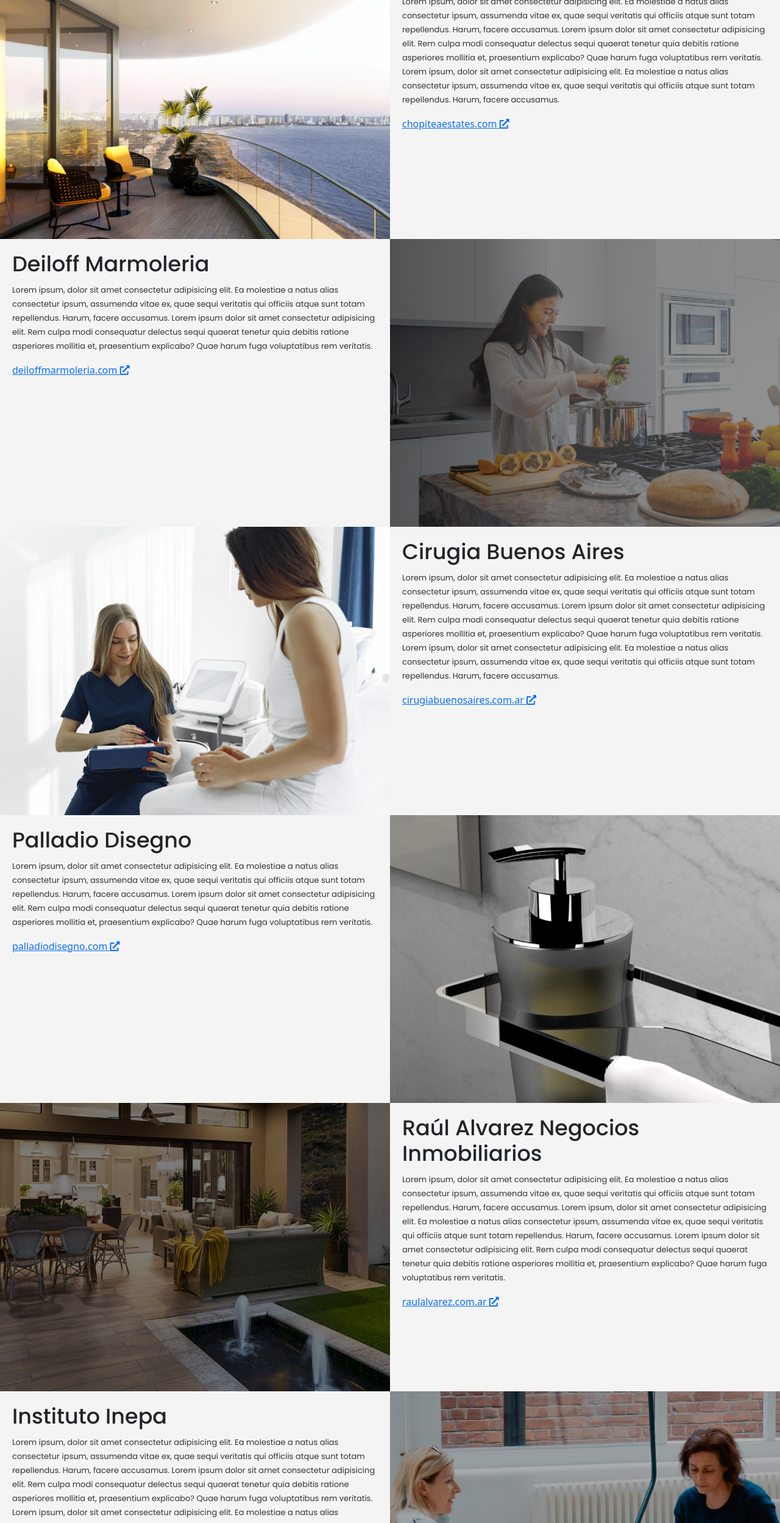
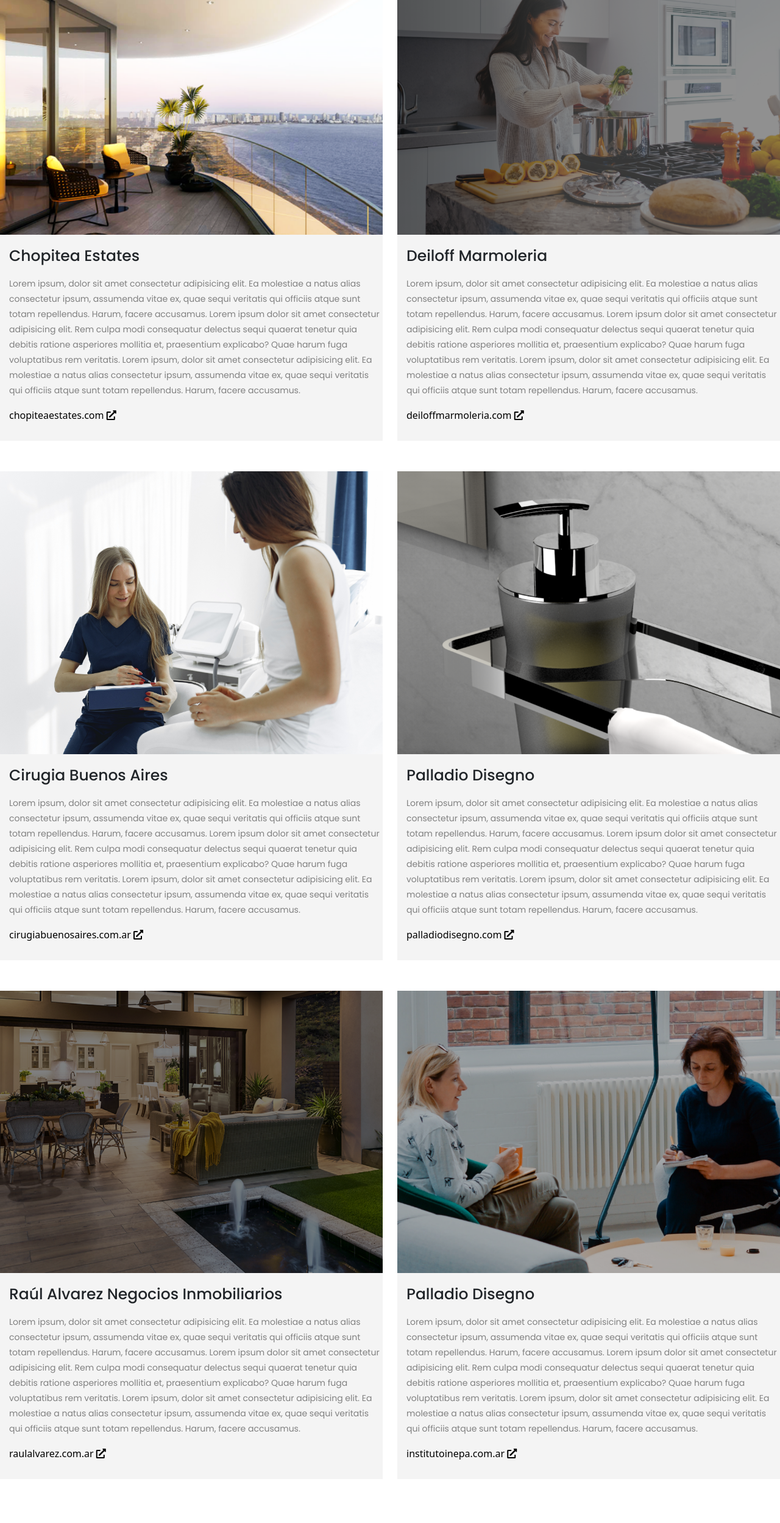
Before and after one commit to FerBayley/weblosofydigital, a plain HTML site: page trabajos-realizados.html in a window 1280 px wide. Shown: the part 302-2800 px from the top of the page at 61% size. Drawn offline with nearby package versions, Linux system fonts and the light colour scheme.

Commit message:
Mas correcciones para el responsive

```diff
--- a/assets/css/main.css
+++ b/assets/css/main.css
@@ -17,9 +17,9 @@
 }
 .subcopy h2 {
     font-family: 'Poppins', sans-serif;
-    font-size: 16px;
+    font-size: 23px;
     padding: 0 0 10px 0;
-    line-height: 20px;
+    line-height: 30px;
     font-weight: 400;
 }
 .hero {
@@ -474,8 +474,197 @@
     color: #333;
     line-height: 23px;
 }
+.trabajos {
+    height: auto;
+    padding: 50px 0 70px 0;
+}
+.chopitea {
+    background-color: #F4F4F4;
+    margin-bottom: 50px;
+    padding-bottom: 30px;
+}
+.chopitea img {
+    height: auto;
+    width: 100%;
+}
+.chopitea h2 {
+    font-size: 25px;
+    padding: 20px 0 0 15px;
+    font-family: 'Poppins', sans-serif;
+}
+.chopitea p {
+    font-size: 14px;
+    padding: 10px 0 0 15px;
+    color: grey;
+    font-family: 'Poppins', sans-serif;
+    line-height: 25px;
+}
+.chopitea a {
+    padding: 0 0 0 15px;
+    color: black;
+    text-decoration: none;
+}
+.chopitea a:hover {
+    text-decoration: underline;
+}
 
+.cba {
+    background-color: #F4F4F4;
+    margin-bottom: 50px;
+    padding-bottom: 30px;
+}
+.cba img {
+    height: auto;
+    width: 100%;
+}
+.cba h2 {
+    font-size: 25px;
+    padding: 20px 0 0 15px;
+    font-family: 'Poppins', sans-serif;
+}
+.cba p {
+    font-size: 14px;
+    padding: 10px 0 0 15px;
+    color: grey;
+    font-family: 'Poppins', sans-serif;
+    line-height: 25px;
+}
+.cba a {
+    padding: 0 0 0 15px;
+    color: black;
+    text-decoration: none;
+}
+.cba a:hover {
+    text-decoration: underline;
+}
 
+.raulAlvarez {
+    background-color: #F4F4F4;
+    margin-bottom: 50px;
+    padding-bottom: 30px;
+}
+.raulAlvarez img {
+    height: auto;
+    width: 100%;
+}
+.raulAlvarez h2 {
+    font-size: 25px;
+    padding: 20px 0 0 15px;
+    font-family: 'Poppins', sans-serif;
+}
+.raulAlvarez p {
+    font-size: 14px;
+    padding: 10px 0 0 15px;
+    color: grey;
+    font-family: 'Poppins', sans-serif;
+    line-height: 25px;
+}
+.raulAlvarez a {
+    padding: 0 0 0 15px;
+    color: black;
+    text-decoration: none;
+}
+.raulAlvarez a:hover {
+    text-decoration: underline;
+}
+
+.deiloff {
+    background-color: #F4F4F4;
+    margin-bottom: 50px;
+    padding-bottom: 30px;
+}
+.deiloff img {
+    height: auto;
+    width: 100%;
+}
+.deiloff h2 {
+    font-size: 25px;
+    padding: 20px 0 0 15px;
+    font-family: 'Poppins', sans-serif;
+}
+.deiloff p {
+    font-size: 14px;
+    padding: 10px 0 0 15px;
+    color: grey;
+    font-family: 'Poppins', sans-serif;
+    line-height: 25px;
+}
+.deiloff a {
+    padding: 0 0 0 15px;
+    color: black;
+    text-decoration: none;
+}
+.deiloff a:hover {
+    text-decoration: underline;
+}
+
+.palladio {
+    background-color: #F4F4F4;
+    margin-bottom: 50px;
+    padding-bottom: 30px;
+}
+.palladio img {
+    height: auto;
+    width: 100%;
+}
+.palladio h2 {
+    font-size: 25px;
+    padding: 20px 0 0 15px;
+    font-family: 'Poppins', sans-serif;
+}
+.palladio p {
+    font-size: 14px;
+    padding: 10px 0 0 15px;
+    color: grey;
+    font-family: 'Poppins', sans-serif;
+    line-height: 25px;
+}
+.palladio a {
+    padding: 0 0 0 15px;
+    color: black;
+    text-decoration: none;
+}
+.palladio a:hover {
+    text-decoration: underline;
+}
+
+.inepa {
+    background-color: #F4F4F4;
+    margin-bottom: 50px;
+    padding-bottom: 30px;
+}
+.inepa img {
+    height: auto;
+    width: 100%;
+}
+.inepa h2 {
+    font-size: 25px;
+    padding: 20px 0 0 15px;
+    font-family: 'Poppins', sans-serif;
+}
+.inepa p {
+    font-size: 14px;
+    padding: 10px 0 0 15px;
+    color: grey;
+    font-family: 'Poppins', sans-serif;
+    line-height: 25px;
+}
+.inepa a {
+    padding: 0 0 0 15px;
+    color: black;
+    text-decoration: none;
+}
+.inepa a:hover {
+    text-decoration: underline;
+}
+.navbar-toggler {
+    border: none;
+}
+.collapse {
+    height: auto;
+    padding-top: 30px;
+    line-height: 30px;
+}
 
 /*
 
@@ -559,7 +748,33 @@
     .imgForm img {
         height: auto;
         width: 100%;
-     }
+    }
+    .queHacemos {
+        width: auto;
+        margin: 0;
+        padding: 0;
+    }
+    .queHacemos h2 {
+        margin: 0;
+        padding: 0;
+    }
+    .queHacemos p {
+        margin: 0;
+        padding: 0;
+    }
+    .queHacemos h3 {
+        margin: 10px 0 0 0;
+        padding: 0;
+        font-size: 22px;
+        line-height: 30px;
+    }
+    .gris {
+        background-color: #F0F0F0;
+    }
+    .empezaAvenderOnline h2 {
+        margin: 0;
+        padding: 0;
+    }
 }
 
 @media (min-width: 375px) {}
@@ -644,6 +859,30 @@
     .clientes {
         padding: 50px 0 100px 0;
     }
+    .queHacemos p {
+        padding: 0 0 60px 0;
+    }
+    .empezaAvenderOnline {
+        padding-top: 130px;
+    }
+    .empezaAvenderOnline h2 {
+        padding-bottom: 20px;
+    }
+    .posicionaTuNegocio {
+        padding-top: 130px;
+    }
+    .posicionaTuNegocio  h2{
+        padding-bottom: 20px;
+    }
+    .soporteTecnico h2 {
+        padding-bottom: 20px;
+    }
+    .cards h2 {
+        font-size: 90px;
+    }
+    .soporteTecnico h2 {
+        padding-top: 250px;
+    }
 }
 
 @media (min-width: 2560px) {}
--- a/trabajos-realizados.html
+++ b/trabajos-realizados.html
@@ -22,7 +22,7 @@
         <div class="container">
           <a class="navbar-brand" href="#"><img src="assets/images/logo.png" alt=""></a>
           <button class="navbar-toggler" type="button" data-bs-toggle="collapse" data-bs-target="#navbarSupportedContent" aria-controls="navbarSupportedContent" aria-expanded="false" aria-label="Toggle navigation">
-            <span class="navbar-toggler-icon"></span>
+            <i class="fas fa-ellipsis-v"></i>
           </button>
           <div class="collapse navbar-collapse" id="navbarSupportedContent">
             <ul class="navbar-nav ms-auto mb-2 mb-lg-0">
@@ -63,16 +63,15 @@
 
 
 
-<!-- Trabajos realizados -->
-<section class="trabajosRealizados">
-    <div class="container-fluid">
-        <div class="row mt-5">
+    <!-- TRABAJOS REALIZADOS -->
+    <section class="trabajos">
+        <div class="contaomer-fluid">
+            <div class="row">
+                <div class="col-12 col-md-6">
                     <!-- Chopitea -->
-            <div class="col-12 col-md-7 colImagenMax">
+                    <div class="chopitea">
                       <img src="assets/images/hero-chopitea.png" alt="Chopitea state">
-            </div>
-            <div class="col-12 col-md-5 textoPortfolio">
-                <h3>Chopitea Estates</h3>
+                      <h2>Chopitea Estates</h2>
                       <p>
                         Lorem ipsum, dolor sit amet consectetur adipisicing elit. Ea molestiae a natus alias consectetur ipsum, assumenda vitae ex, quae sequi veritatis qui
                         officiis atque sunt totam repellendus. Harum, facere accusamus.
@@ -85,30 +84,10 @@
                     </div>
                     <!-- /Chopitea -->
 
-
-            <!-- Deiloff -->
-            <div class="col-12 col-md-5 textoPortfolio">
-                <h3>Deiloff Marmoleria</h3>
-                <p>
-                    Lorem ipsum, dolor sit amet consectetur adipisicing elit. Ea molestiae a natus alias consectetur ipsum, assumenda vitae ex, quae sequi veritatis qui
-                    officiis atque sunt totam repellendus. Harum, facere accusamus.
-                    Lorem ipsum dolor sit amet consectetur adipisicing elit. Rem culpa modi consequatur delectus sequi quaerat tenetur quia debitis ratione asperiores mollitia
-                    et, praesentium explicabo? Quae harum fuga voluptatibus rem veritatis.
-                </p>
-                <a href="">deiloffmarmoleria.com <i class="fas fa-external-link-alt"></i></a>
-            </div>
-            <div class="col-12 col-md-7 colImagenMax">
-                <img src="assets/images/hero-deiloff.png" alt="Deiloff Narmoleria">
-            </div>
-            <!-- /Deiloff -->
-
-
                     <!-- CBA -->
-            <div class="col-12 col-md-7 colImagenMax">
+                    <div class="cba">
                        <img src="assets/images/hero-cba.png" alt="Cirugia Bs.As">
-            </div>
-            <div class="col-12 col-md-5 textoPortfolio">
-                <h3>Cirugia Buenos Aires</h3>
+                       <h2>Cirugia Buenos Aires</h2>
                        <p>
                           Lorem ipsum, dolor sit amet consectetur adipisicing elit. Ea molestiae a natus alias consectetur ipsum, assumenda vitae ex, quae sequi veritatis qui
                           officiis atque sunt totam repellendus. Harum, facere accusamus.
@@ -121,47 +100,60 @@
                     </div>
                     <!-- /CBA -->
 
-
-
-            <!-- Palladio -->
-            <div class="col-12 col-md-5 textoPortfolio">
-                <h3>Palladio Disegno</h3>
+                    <!-- Raul Alvarez -->
+                    <div class="raulAlvarez">
+                       <img src="assets/images/hero-raul.png" alt="Raúl Alvarez">
+                       <h2>Raúl Alvarez Negocios Inmobiliarios</h2>
                        <p>
                            Lorem ipsum, dolor sit amet consectetur adipisicing elit. Ea molestiae a natus alias consectetur ipsum, assumenda vitae ex, quae sequi veritatis qui
                            officiis atque sunt totam repellendus. Harum, facere accusamus.
                            Lorem ipsum dolor sit amet consectetur adipisicing elit. Rem culpa modi consequatur delectus sequi quaerat tenetur quia debitis ratione asperiores mollitia
                            et, praesentium explicabo? Quae harum fuga voluptatibus rem veritatis.
-                </p>
-                <a href="">palladiodisegno.com <i class="fas fa-external-link-alt"></i></a>
-            </div>
-            <div class="col-12 col-md-7 colImagenMax">
-                <img src="assets/images/hero-palladio.png" alt="Palladio">
-            </div>
-            <!-- /Palladio -->
-
-
-            <!-- CBA -->
-            <div class="col-12 col-md-7 colImagenMax">
-                <img src="assets/images/hero-raul.png" alt="Raúl Alvarez">
-            </div>
-            <div class="col-12 col-md-5 textoPortfolio">
-                <h3>Raúl Alvarez Negocios Inmobiliarios</h3>
-                <p>
                            Lorem ipsum, dolor sit amet consectetur adipisicing elit. Ea molestiae a natus alias consectetur ipsum, assumenda vitae ex, quae sequi veritatis qui
                            officiis atque sunt totam repellendus. Harum, facere accusamus.
+                        </p>
+                        <a href="">raulalvarez.com.ar <i class="fas fa-external-link-alt"></i></a>
+                    </div>
+                    <!-- /Raul Alvarez -->
+                </div>
+
+                <div class="col-12 col-md-6">
+                    <!-- Deiloff -->
+                    <div class="deiloff">
+                       <img src="assets/images/hero-deiloff.png" alt="Deiloff Narmoleria">
+                       <h2>Deiloff Marmoleria</h2>
+                       <p>
                           Lorem ipsum, dolor sit amet consectetur adipisicing elit. Ea molestiae a natus alias consectetur ipsum, assumenda vitae ex, quae sequi veritatis qui
                           officiis atque sunt totam repellendus. Harum, facere accusamus.
                           Lorem ipsum dolor sit amet consectetur adipisicing elit. Rem culpa modi consequatur delectus sequi quaerat tenetur quia debitis ratione asperiores mollitia
                           et, praesentium explicabo? Quae harum fuga voluptatibus rem veritatis.
+                          Lorem ipsum, dolor sit amet consectetur adipisicing elit. Ea molestiae a natus alias consectetur ipsum, assumenda vitae ex, quae sequi veritatis qui
+                          officiis atque sunt totam repellendus. Harum, facere accusamus.
                         </p>
-                <a href="">raulalvarez.com.ar <i class="fas fa-external-link-alt"></i></a>
+                        <a href="">deiloffmarmoleria.com <i class="fas fa-external-link-alt"></i></a>
                     </div>
-            <!-- /CBA -->
-
+                    <!-- /Deiloff -->
 
                     <!-- Palladio -->
-            <div class="col-12 col-md-5 textoPortfolio">
-                <h3>Instituto Inepa</h3>
+                    <div class="palladio">
+                       <img src="assets/images/hero-palladio.png" alt="Palladio">
+                       <h2>Palladio Disegno</h2>
+                       <p>
+                          Lorem ipsum, dolor sit amet consectetur adipisicing elit. Ea molestiae a natus alias consectetur ipsum, assumenda vitae ex, quae sequi veritatis qui
+                          officiis atque sunt totam repellendus. Harum, facere accusamus.
+                          Lorem ipsum dolor sit amet consectetur adipisicing elit. Rem culpa modi consequatur delectus sequi quaerat tenetur quia debitis ratione asperiores mollitia
+                          et, praesentium explicabo? Quae harum fuga voluptatibus rem veritatis.
+                          Lorem ipsum, dolor sit amet consectetur adipisicing elit. Ea molestiae a natus alias consectetur ipsum, assumenda vitae ex, quae sequi veritatis qui
+                          officiis atque sunt totam repellendus. Harum, facere accusamus.
+                        </p>
+                        <a href="">palladiodisegno.com <i class="fas fa-external-link-alt"></i></a>
+                    </div>
+                    <!-- /Palladio -->
+
+                    <!-- Inepa -->
+                    <div class="inepa">
+                       <img src="assets/images/hero-inepa.png" alt="Inepa">
+                       <h2>Palladio Disegno</h2>
                        <p>
                           Lorem ipsum, dolor sit amet consectetur adipisicing elit. Ea molestiae a natus alias consectetur ipsum, assumenda vitae ex, quae sequi veritatis qui
                           officiis atque sunt totam repellendus. Harum, facere accusamus.
@@ -172,34 +164,13 @@
                         </p>
                         <a href="">institutoinepa.com.ar <i class="fas fa-external-link-alt"></i></a>
                     </div>
-            <div class="col-12 col-md-7 colImagenMax">
-                <img src="assets/images/hero-inepa.png" alt="Inepa">
+                    <!-- /Inepa -->
                 </div>
-            <!-- /Palladio -->
-
-
-
-            <!-- CBA -->
-            <div class="col-12 col-md-7 colImagenMax">
-                <img src="assets/images/hero-baigorria.png" alt="Dra. Baigorria">
-            </div>
-            <div class="col-12 col-md-5 textoPortfolio">
-                <h3>Dra. Baigorria</h3>
-                <p>
-                    Lorem ipsum, dolor sit amet consectetur adipisicing elit. Ea molestiae a natus alias consectetur ipsum, assumenda vitae ex, quae sequi veritatis qui
-                    officiis atque sunt totam repellendus. Harum, facere accusamus.
-                    Lorem ipsum dolor sit amet consectetur adipisicing elit. Rem culpa modi consequatur delectus sequi quaerat tenetur quia debitis ratione asperiores mollitia
-                    et, praesentium explicabo? Quae harum fuga voluptatibus rem veritatis.
-                    Lorem ipsum, dolor sit amet consectetur adipisicing elit. Ea molestiae a natus alias consectetur ipsum, assumenda vitae ex, quae sequi veritatis qui
-                    officiis atque sunt totam repellendus. Harum, facere accusamus.
-                </p>
-                <a href="">drabaigorria.com <i class="fas fa-external-link-alt"></i></a>
-            </div>
-            <!-- /CBA -->
             </div>
         </div>
     </section>
-<!-- Final Trabajos realizados -->
+    <!-- /TRABAJOS REALIZADOS -->
+
 
 
 
```
Also changed, not shown: contacto.html (+1 -1 lines), index.html (+2 -2 lines), nosotros.html (+5 -6 lines), preguntas-frecuentes.html (+1 -1 lines). Lines whose indentation alone changed are shown as unchanged.
